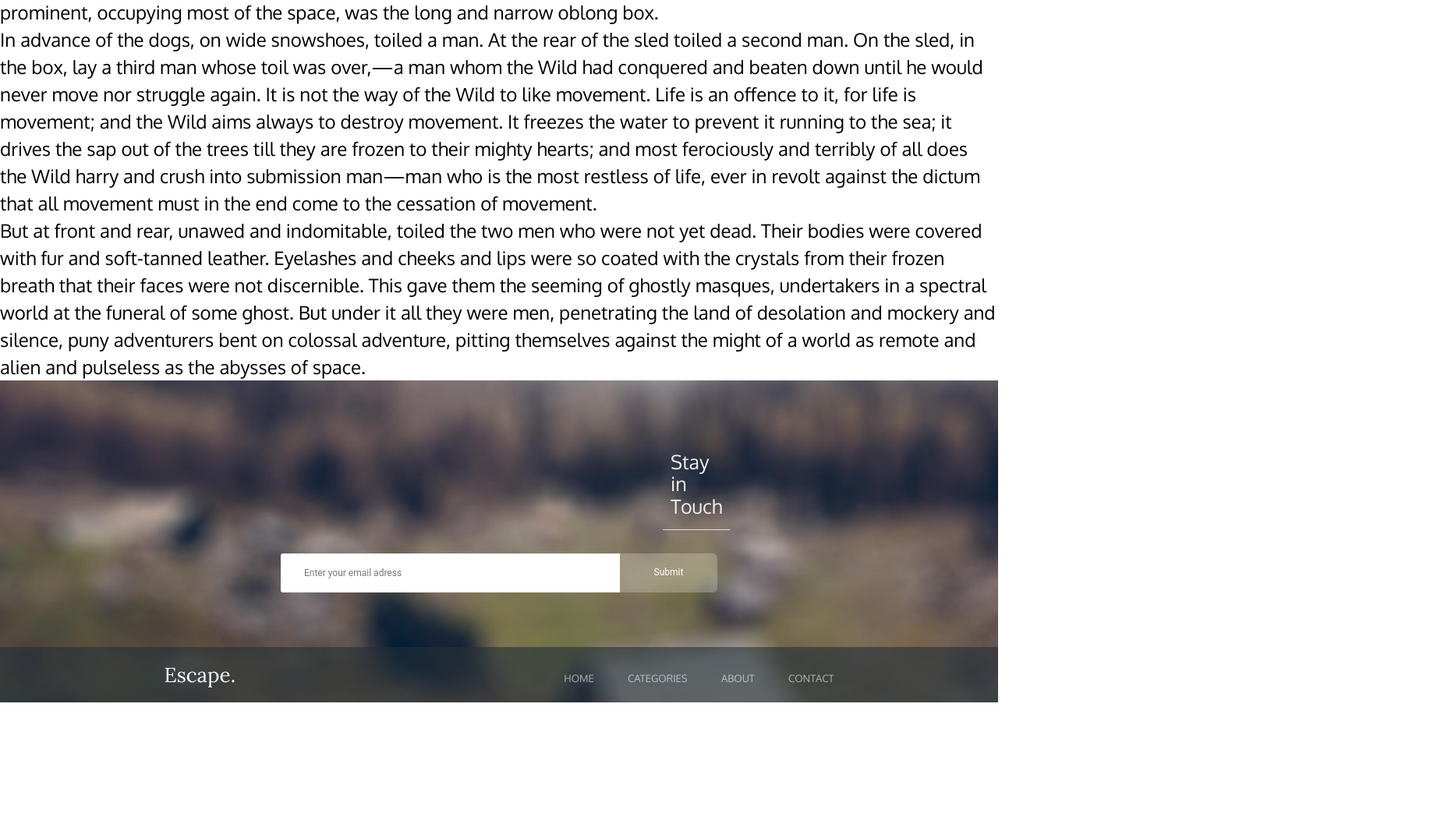
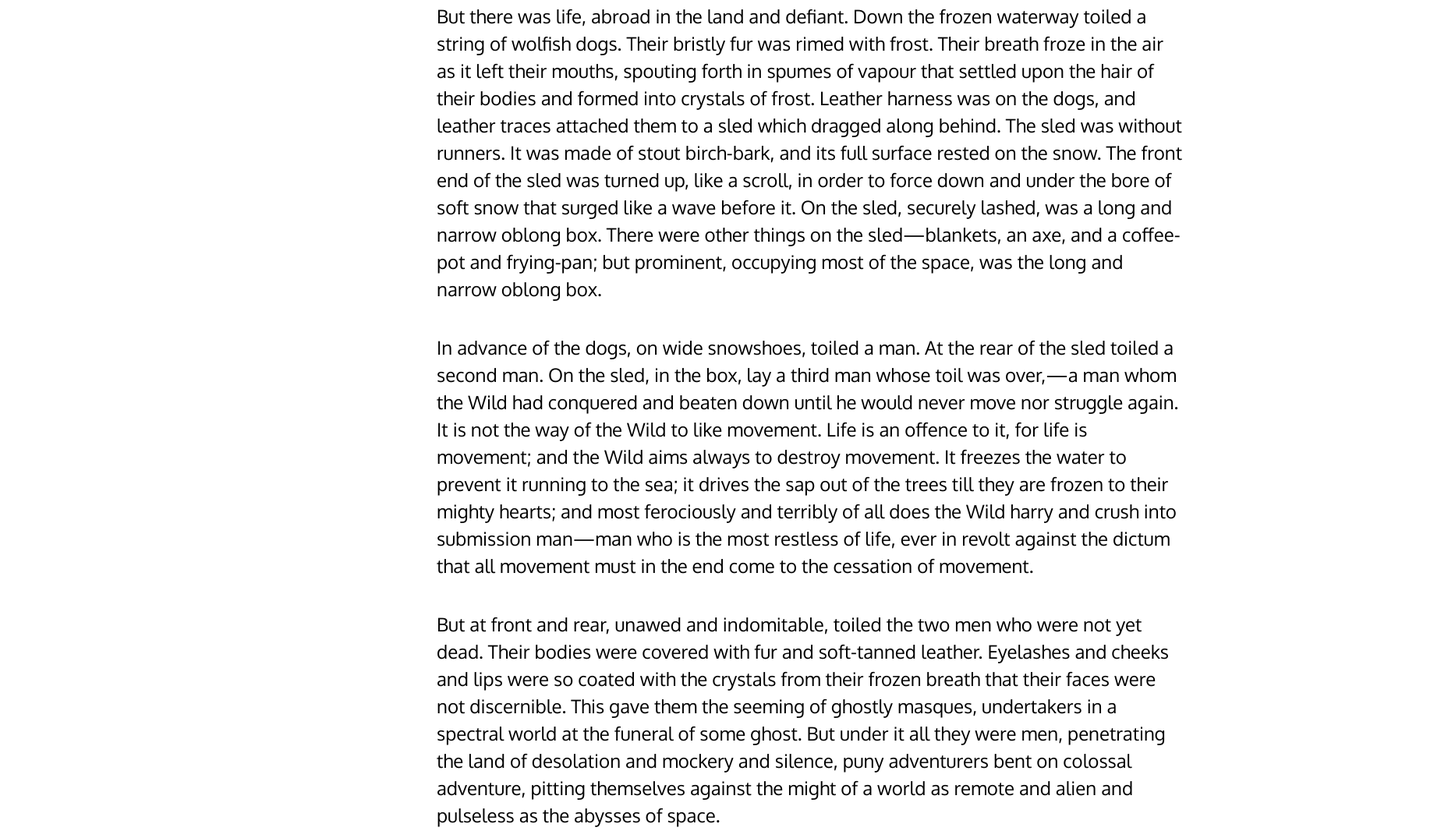
Before and after one commit to rxeside/lab4, a plain HTML site: page the-road-ahead.html in a window 1280 px wide. Shown: the part 1401-2467 px from the top of the page at 78% size, 1866 px wide, since content can reach past the window. Before the commit the page ends 2302 px from the top, so only its background shows below. Drawn offline with Linux system fonts and the light colour scheme.

Commit message:
sweety 2nd page

```diff
--- a/style/the-road-ahead.css
+++ b/style/the-road-ahead.css
@@ -66,15 +66,27 @@
 {
     margin-top: 113px;
     width: 100%;
-    max-height: 540px;
+    max-height: 740px;
 }
 
 .body__main
+{
+    display: flex;
+    flex-direction: column;
+    width: 960px;
+    margin-top: 140px;
+    margin-bottom: 135px;
+    margin-left: 560px;
+    margin-right: 240px;
+}
+
+.body__text
 {
     font-family: 'Oxygen';
     font-style: normal;
     font-size: 24px;
     line-height: 35px;
+    margin-bottom: 40px;
 }
 
 .footer
@@ -88,7 +100,7 @@
 .footer__title
 {
     display: inline-block;
-    margin-left: 850px;
+    margin-left: 930px;
     margin-right: 850px;
     margin-bottom: 10px;
     margin-top: 20px;
--- a/the-road-ahead.html
+++ b/the-road-ahead.html
@@ -12,7 +12,7 @@
     <div class="header__top top">
       <span class="top__title">Escape.</span>
       <nav class="top__navigation navigaton">
-        <a class="navigaton__link" href="#">Home</a>
+        <a class="navigaton__link" href="Index.html">Home</a>
         <a class="navigaton__link" href="#">Categories</a>
         <a class="navigaton__link" href="#">About</a>
         <a class="navigaton__link" href="#">Contact</a>
@@ -24,8 +24,8 @@
       <img class="top-block__image" src="style/image/nine-image.png" alt= "The Road Ahead" >
     </div>
   </header>
-  <div>
-    <p class="body__main">
+  <div class="body__main">
+    <p class="body__text">
         Dark spruce forest frowned on either side the frozen waterway. The trees had been stripped by a recent
         wind of their white covering of frost, and they seemed to lean towards each other, black and ominous,
         in the fading light. A vast silence reigned over the land. The land itself was a desolation, lifeless,
@@ -35,7 +35,7 @@
         the masterful and incommunicable wisdom of eternity laughing at the futility of life and the effort of
          life. It was the Wild, the savage, frozen-hearted Northland Wild.
     </p>
-    <p class="body__main">
+    <p class="body__text">
         But there was life, abroad in the land and defiant. Down the frozen waterway toiled a string of wolfish
         dogs. Their bristly fur was rimed with frost. Their breath froze in the air as it left their mouths,
         spouting forth in spumes of vapour that settled upon the hair of their bodies and formed into crystals of
@@ -46,7 +46,7 @@
          narrow oblong box. There were other things on the sled—blankets, an axe, and a coffee-pot and
          frying-pan; but prominent, occupying most of the space, was the long and narrow oblong box.
     </p>
-    <p class="body__main">
+    <p class="body__text">
         In advance of the dogs, on wide snowshoes, toiled a man. At the rear of the sled toiled a second man.
         On the sled, in the box, lay a third man whose toil was over,—a man whom the Wild had conquered and
         beaten down until he would never move nor struggle again. It is not the way of the Wild to like movement.
@@ -56,7 +56,7 @@
         harry and crush into submission man—man who is the most restless of life, ever in revolt against
         the dictum that all movement must in the end come to the cessation of movement.
     </p>
-    <p class="body__main">
+    <p class="body__text">
         But at front and rear, unawed and indomitable, toiled the two men who were not yet dead. Their bodies
         were covered with fur and soft-tanned leather. Eyelashes and cheeks and lips were so coated with the
         crystals from their frozen breath that their faces were not discernible. This gave them the seeming
```
Also changed, not shown: Index.html (+1 -1 lines).
